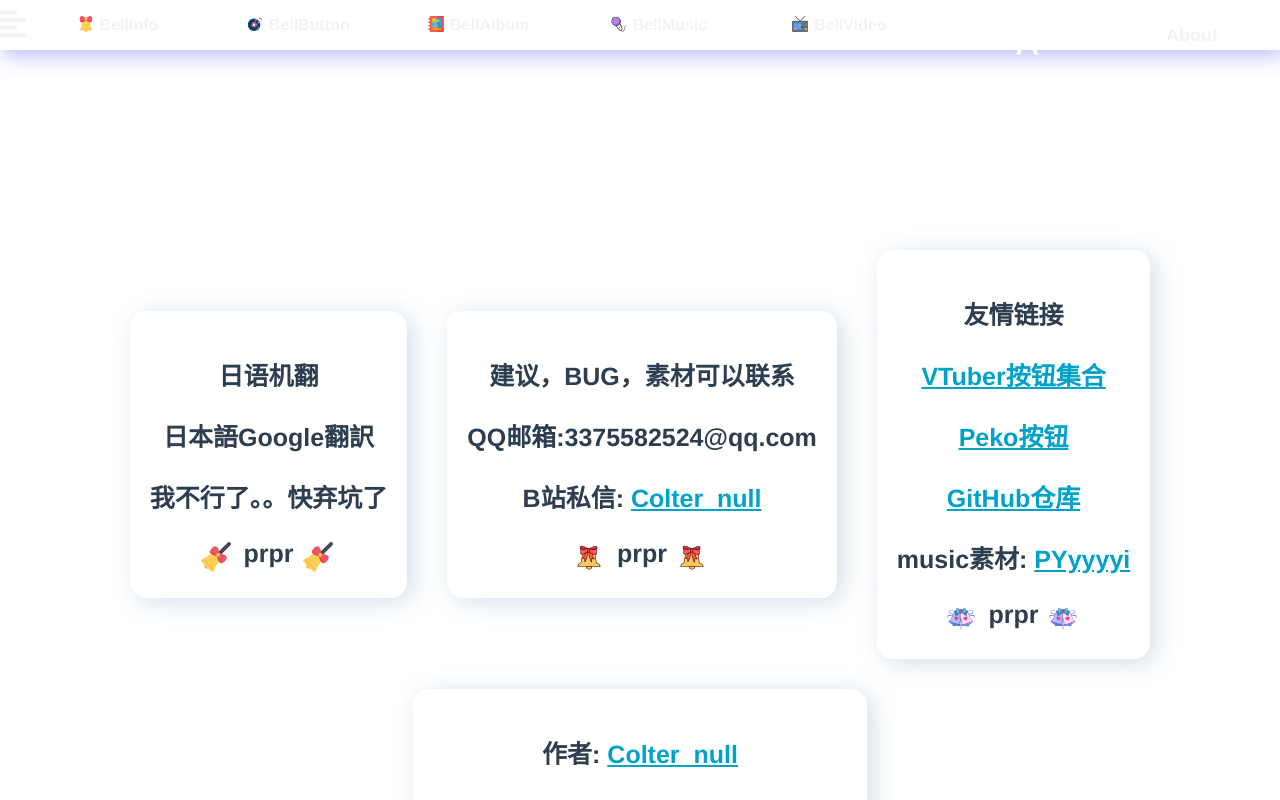
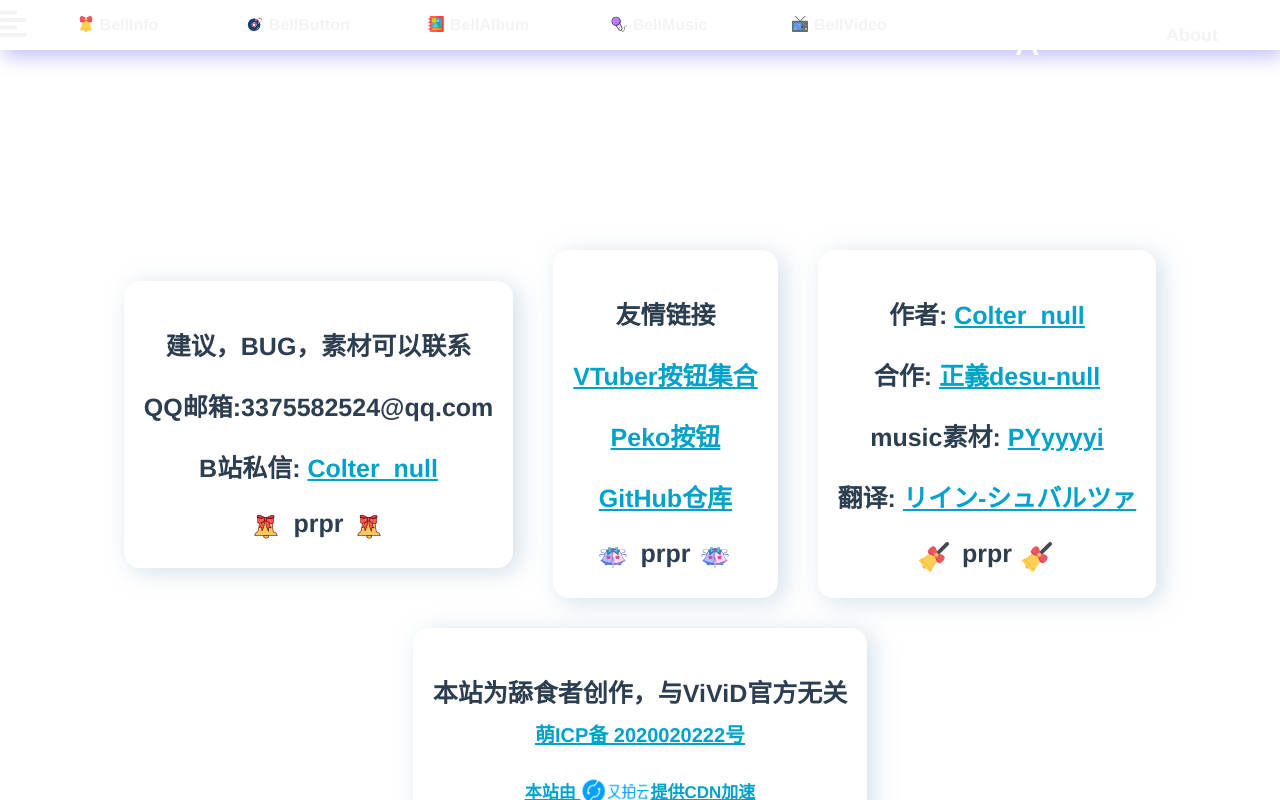
Before and after one commit to Colter23/BellButton, a Vue app: page /about in a window 1280 px wide. Shown: the top 800 px of the page. Built offline with nearby package versions, Linux system fonts and the light colour scheme.

Commit message:
更新翻译，更新关于

```diff
--- a/src/assets/voices.json
+++ b/src/assets/voices.json
@@ -68,7 +68,7 @@
       "name": "惨叫",
       "translation": {
         "zh": "惨叫",
-        "ja": "惨叫",
+        "ja": "悲鳴",
         "en": ""
       },
       "voicelist": [
@@ -77,7 +77,7 @@
           "path": "惨叫01.mp3",
           "translation": {
             "zh": "惨叫01",
-            "ja": "惨叫01",
+            "ja": "悲鳴01",
             "en": ""
           }
         },
@@ -86,7 +86,7 @@
           "path": "惨叫02.mp3",
           "translation": {
             "zh": "惨叫02",
-            "ja": "惨叫02",
+            "ja": "悲鳴02",
             "en": ""
           }
         },
@@ -95,7 +95,7 @@
           "path": "惨叫03.mp3",
           "translation": {
             "zh": "惨叫03",
-            "ja": "惨叫03",
+            "ja": "悲鳴03",
             "en": ""
           }
         },
@@ -104,7 +104,7 @@
           "path": "惨叫04.mp3",
           "translation": {
             "zh": "惨叫04",
-            "ja": "惨叫04",
+            "ja": "悲鳴04",
             "en": ""
           }
         },
@@ -113,7 +113,7 @@
           "path": "惨叫05.mp3",
           "translation": {
             "zh": "惨叫05",
-            "ja": "惨叫05",
+            "ja": "悲鳴05",
             "en": ""
           }
         },
@@ -122,7 +122,7 @@
           "path": "惨叫06.mp3",
           "translation": {
             "zh": "惨叫06",
-            "ja": "惨叫06",
+            "ja": "悲鳴06",
             "en": ""
           }
         },
@@ -131,7 +131,7 @@
           "path": "惨叫07.mp3",
           "translation": {
             "zh": "惨叫07",
-            "ja": "惨叫07",
+            "ja": "悲鳴07",
             "en": ""
           }
         },
@@ -140,7 +140,7 @@
           "path": "惨叫08.mp3",
           "translation": {
             "zh": "惨叫08",
-            "ja": "惨叫08",
+            "ja": "悲鳴08",
             "en": ""
           }
         },
@@ -149,7 +149,7 @@
           "path": "惨叫09.mp3",
           "translation": {
             "zh": "惨叫09",
-            "ja": "惨叫09",
+            "ja": "悲鳴09",
             "en": ""
           }
         },
@@ -158,7 +158,7 @@
           "path": "惨叫10.mp3",
           "translation": {
             "zh": "惨叫10",
-            "ja": "惨叫10",
+            "ja": "悲鳴10",
             "en": ""
           }
         }
@@ -406,7 +406,7 @@
           "path": "警官救我.mp3",
           "translation": {
             "zh": "警官救我",
-            "ja": "警官救我",
+            "ja": "フォローしてください",
             "en": ""
           }
         },
--- a/src/i18n/config/ja.json
+++ b/src/i18n/config/ja.json
@@ -22,6 +22,7 @@
   "about": {
     "author": "著者",
     "partner": "協力",
+    "translate": "翻訳",
     "feedback": "提案，BUG，素材連絡できます",
     "mail": "メールボックス",
     "letter": "BiliBiliプライベートレター",
--- a/src/i18n/config/zh.json
+++ b/src/i18n/config/zh.json
@@ -22,6 +22,7 @@
   "about": {
     "author": "作者",
     "partner": "合作",
+    "translate": "翻译",
     "feedback": "建议，BUG，素材可以联系",
     "mail": "邮箱",
     "letter": "B站私信",
--- a/src/views/about/About.vue
+++ b/src/views/about/About.vue
@@ -1,20 +1,5 @@
 <template>
 	<div class="about">
-
-		<div class="text-box">
-			<p>日语机翻</p>
-			<p>日本語Google翻訳</p>
-			<p>我不行了。。快弃坑了</p>
-			<p>
-				<svg class="icon" aria-hidden="true">
-					<use xlink:href="#icon-bell4"></use>
-				</svg>
-				prpr
-				<svg class="icon" aria-hidden="true">
-					<use xlink:href="#icon-bell4"></use>
-				</svg>
-			</p>
-		</div>
 
 		<div class="text-box">
 			<p>{{$t("about.feedback")}}</p>
@@ -53,12 +38,6 @@
 				</a>
 			</p>
 			<p>
-				music素材:
-				<a href="https://space.bilibili.com/38288685" target="_blank" style="color: #00a2ca">
-					PYyyyyi
-				</a>
-			</p>
-			<p>
 				<svg class="icon" aria-hidden="true">
 					<use xlink:href="#icon-bell5"></use>
 				</svg>
@@ -80,6 +59,31 @@
 					正義desu-null
 				</a>
 			</p>
+			<p>
+				music素材:
+				<a href="https://space.bilibili.com/38288685" target="_blank" style="color: #00a2ca">
+					PYyyyyi
+				</a>
+			</p>
+			<p>
+			<p>{{$t("about.translate")}}:
+				<a href="https://space.bilibili.com/396322336" target="_blank" style="color: #00a2ca">
+					リイン-シュバルツァ
+				</a>
+			</p>
+			<p>
+				<svg class="icon" aria-hidden="true">
+					<use xlink:href="#icon-bell4"></use>
+				</svg>
+				prpr
+				<svg class="icon" aria-hidden="true">
+					<use xlink:href="#icon-bell4"></use>
+				</svg>
+			</p>
+		</div>
+
+		<div class="text-box">
+			<p>
 			<p>{{$t("about.copyright")}}</p>
 			<a href="https://icp.gov.moe" target="_blank" style="font-size: 20px;color: #00a2ca">萌ICP备 </a><a href="https://icp.gov.moe/?keyword=2020020222" target="_blank" style="font-size: 20px;color: #00a2ca"> 2020020222号</a>
 			<p>
```
